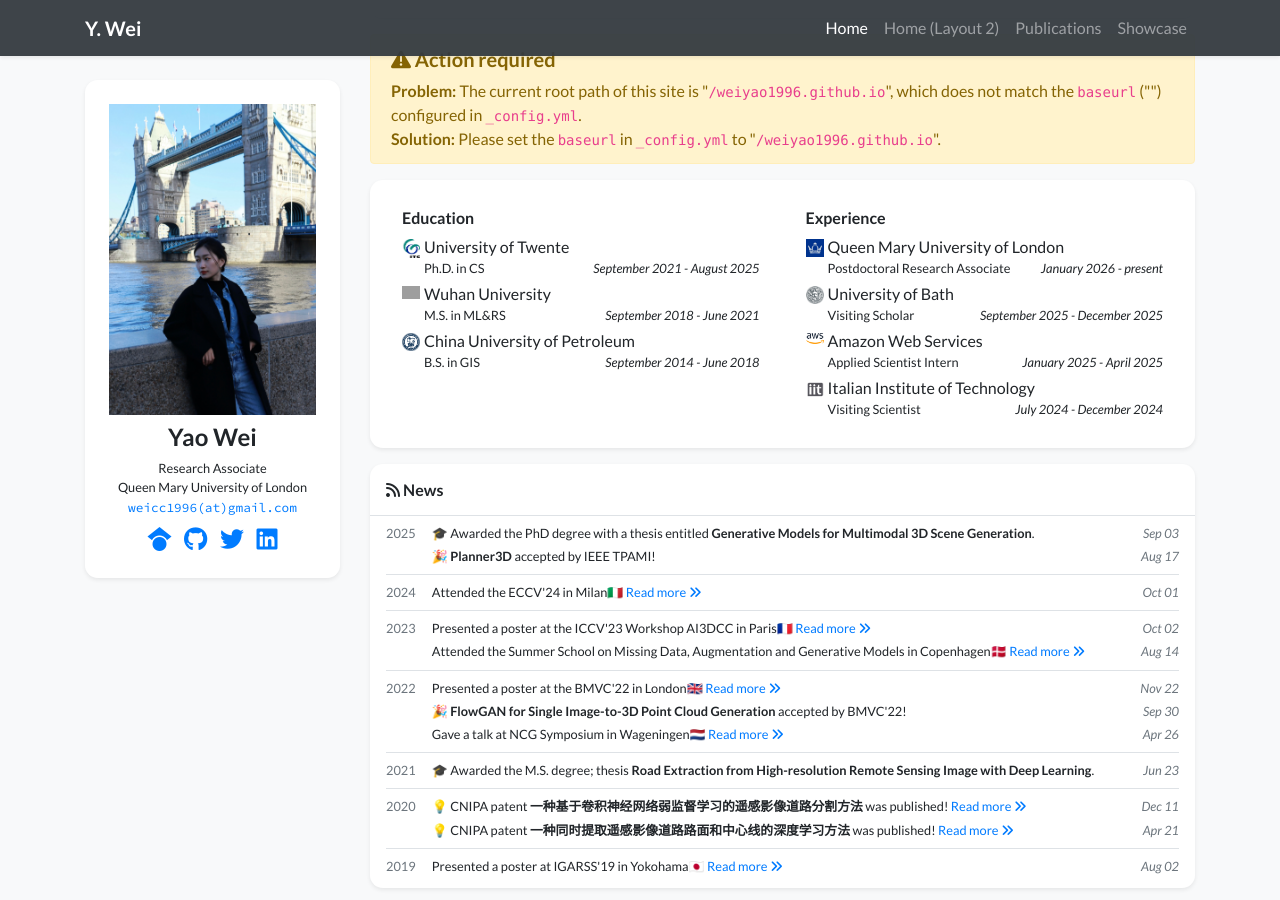
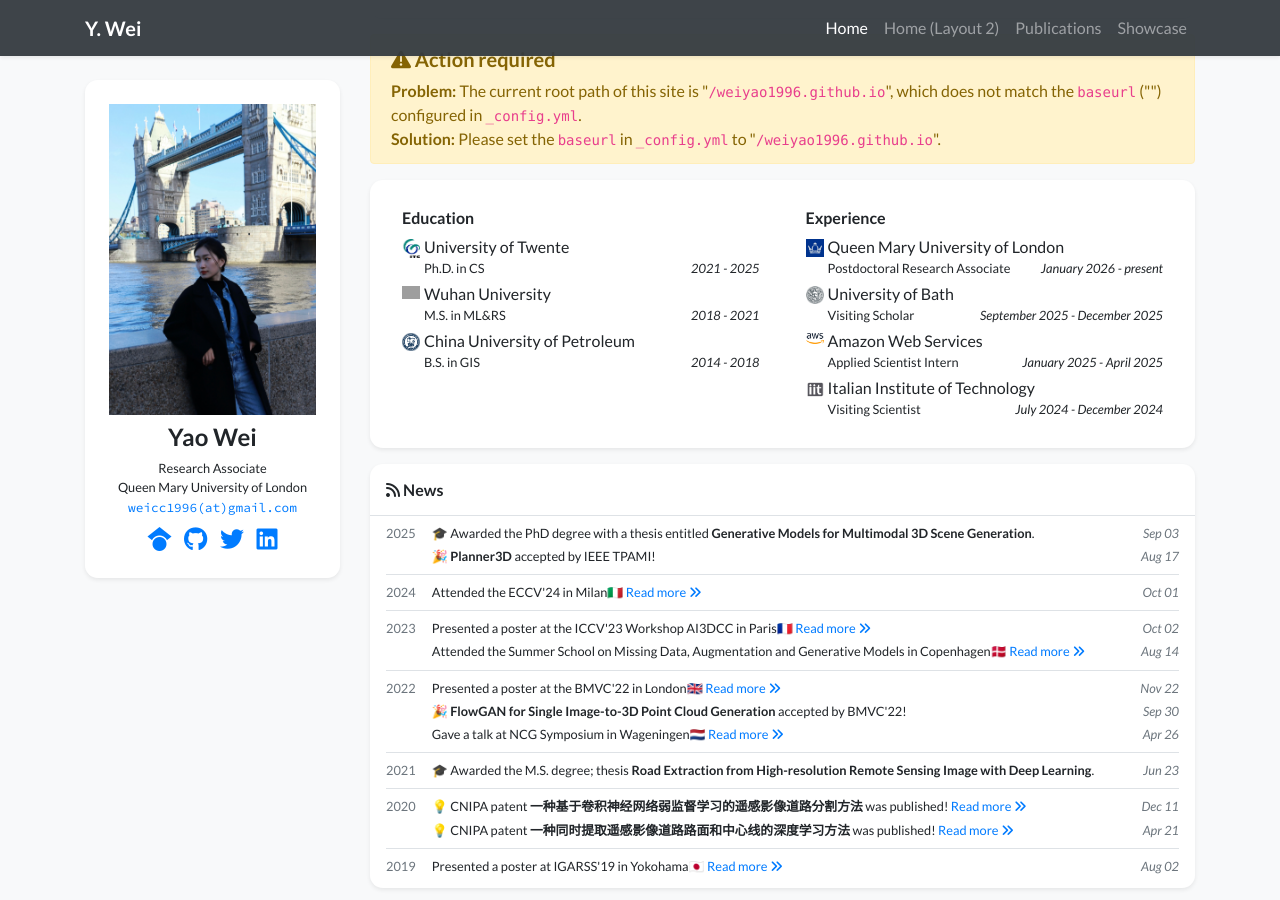
Before and after one commit to weiyao1996/weiyao1996.github.io, a Jekyll site: the page built from index.html, in a window 1280 px wide and 900 px high, scrolled down 440 px. Built offline with Jekyll 4.4.1, drawn with Linux system fonts in a browser that asks for light colours; nearby versions of some CDN libraries; a style sheet for code colours, icons or effects is not loaded; grey boxes are pictures that could not be loaded.

Commit message:
Update profile.yml

```diff
--- a/_data/profile.yml
+++ b/_data/profile.yml
@@ -43,15 +43,15 @@ education:
 - name: University of Twente
   logo: /assets/images/badges/UT-ITC-logo-RGB.png
   position: Ph.D. in CS
-  date: September 2021 - August 2025
+  date: 2021 - 2025
 - name: Wuhan University
   logo: /assets/images/badges/WHU.png
   position: M.S. in ML&RS
-  date: September 2018 - June 2021
+  date: 2018 - 2021
 - name: China University of Petroleum
   logo: /assets/images/badges/UPC.png
   position: B.S. in GIS
-  date: September 2014 - June 2018
+  date: 2014 - 2018
 
 experience:
 - name: Queen Mary University of London
```
